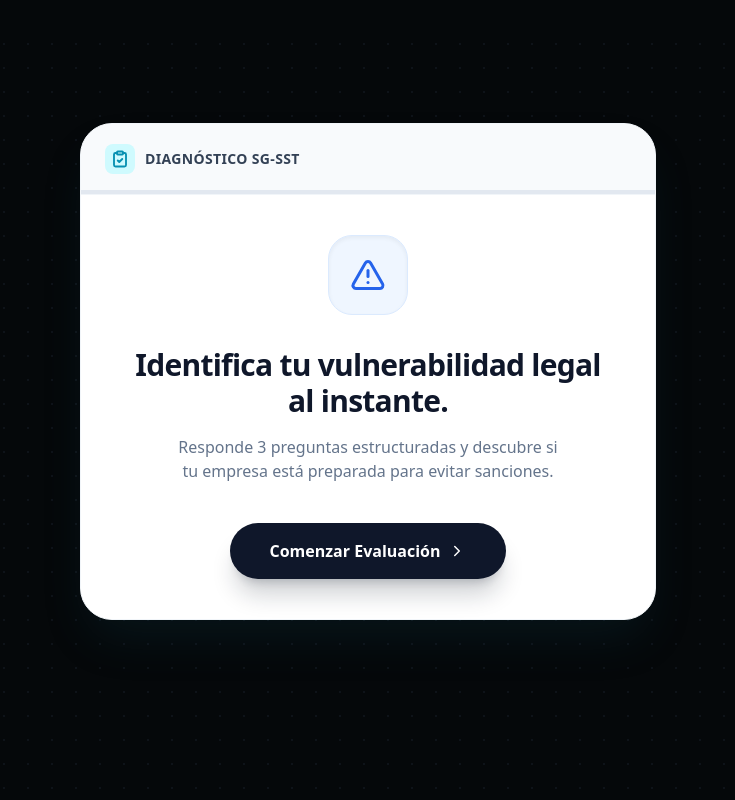
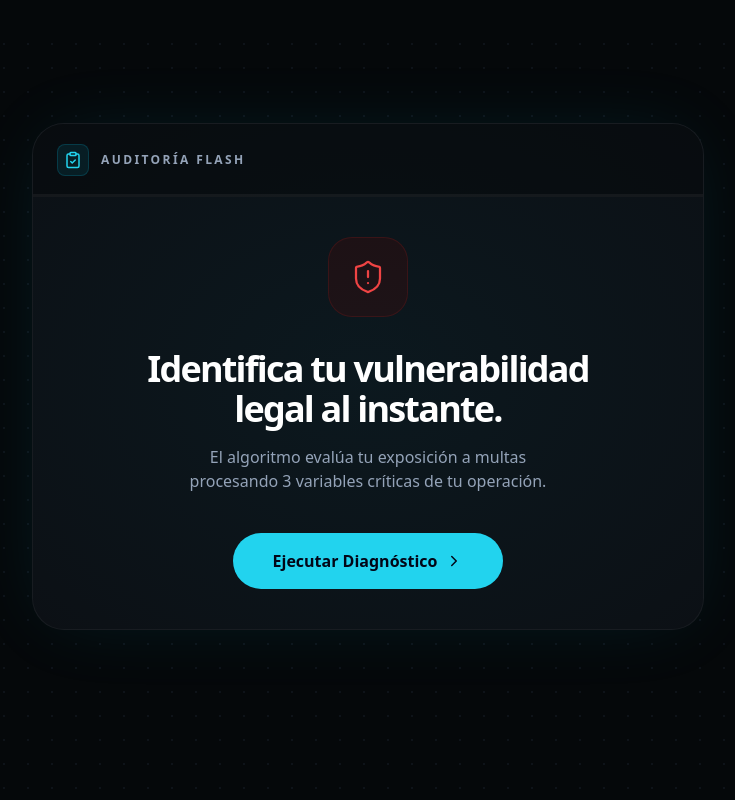
Before and after one commit to integralsst/SIS_CLIENT, a React (Vite) app: page / in a window 1280 px wide. Shown: the part 2080-2880 px from the top of the page, without its empty margins (272-1007 px from the left). Built offline with nearby package versions, Linux system fonts and the light colour scheme.

Commit message:
upgrade quiz

```diff
--- a/src/features/landing/components/DiagnosticQuiz.tsx
+++ b/src/features/landing/components/DiagnosticQuiz.tsx
@@ -7,12 +7,11 @@ import {
   Users,
   Activity,
   FileCheck,
-  AlertTriangle,
   CheckCircle2,
-  ChevronRight
+  ChevronRight,
+  ShieldAlert
 } from "lucide-react";
 
-// --- TIPOS Y PREGUNTAS ---
 type QuizStep = "start" | "question" | "lead_capture" | "result";
 
 const questions = [
@@ -52,7 +51,7 @@ export const DiagnosticQuiz = () => {
   const [step, setStep] = useState<QuizStep>("start");
   const [currentQ, setCurrentQ] = useState(0);
   const [answers, setAnswers] = useState<Record<string, string>>({});
-  const [score, setScore] = useState(34); // Base score inicial
+  const [score, setScore] = useState(34);
 
   const [leadData, setLeadData] = useState({ name: "", email: "", phone: "" });
 
@@ -62,14 +61,13 @@ export const DiagnosticQuiz = () => {
     setAnswers(prev => ({ ...prev, [questionId]: value }));
     setScore(prev => prev + points);
 
-    // Pequeño timeout para que el usuario vea el clic antes de cambiar de pantalla
     setTimeout(() => {
       if (currentQ < questions.length - 1) {
         setCurrentQ(prev => prev + 1);
       } else {
         setStep("lead_capture");
       }
-    }, 250);
+    }, 300);
   };
 
   const handleLeadSubmit = (e: React.FormEvent) => {
@@ -78,88 +76,106 @@ export const DiagnosticQuiz = () => {
   };
 
   const isSmallBusiness = answers["q_size"] === "small";
-  const progressPercentage = ((currentQ) / questions.length) * 100;
+  const progressPercentage = step === "start" ? 0 : step === "result" ? 100 : ((currentQ) / questions.length) * 100;
 
   return (
-    // AJUSTE: w-[calc(100%-2rem)] en móviles y sm:w-full en pantallas grandes
-    <div className="w-[calc(100%-2rem)] sm:w-full max-w-xl mx-auto bg-white rounded-[2rem] shadow-2xl shadow-cyan-900/20 overflow-hidden font-sans border border-slate-100 flex flex-col min-h-[480px]">
+    <div className="w-[calc(100%-2rem)] sm:w-full max-w-2xl mx-auto bg-[#0c1015] rounded-[2rem] border border-white/5 overflow-hidden font-sans relative shadow-[0_0_80px_-20px_rgba(6,182,212,0.15)] flex flex-col min-h-[500px] isolate">
 
-      {/* HEADER DINÁMICO */}
-      <div className="bg-slate-50 px-6 py-5 border-b border-slate-100 flex items-center justify-between relative">
-        <div className="flex items-center gap-2.5 text-slate-800">
-          <div className="p-1.5 bg-cyan-100 rounded-lg text-cyan-600">
-            <ClipboardCheck size={18} strokeWidth={2.5} />
+      {/* ILUMINACIÓN DE FONDO ACELERADA POR GPU */}
+      <div className="absolute top-[-50%] left-[-50%] w-[200%] h-[200%] bg-[radial-gradient(ellipse_at_center,_rgba(6,182,212,0.05)_0%,_transparent_50%)] pointer-events-none -z-10" />
+
+      {/* HEADER DINÁMICO TÁCTICO */}
+      <div className="px-6 py-5 border-b border-white/5 flex items-center justify-between relative bg-[#05080a]/50">
+        <div className="flex items-center gap-3 text-slate-300">
+          <div className="p-1.5 bg-cyan-500/10 border border-cyan-500/20 rounded-lg text-cyan-400">
+            <ClipboardCheck size={18} strokeWidth={2} />
           </div>
-          <span className="font-bold text-sm tracking-wide uppercase text-slate-700">Diagnóstico SG-SST</span>
+          <span className="font-bold text-xs tracking-[0.2em] uppercase text-slate-400">Auditoría Flash</span>
         </div>
 
         {step === "question" && (
-          <span className="text-xs font-bold text-slate-400">
-            Pregunta {currentQ + 1} de {questions.length}
+          <span className="text-xs font-bold text-cyan-500/70 tracking-widest uppercase">
+            Fase 0{currentQ + 1} // 0{questions.length}
           </span>
         )}
 
-        {/* BARRA DE PROGRESO INVISIBLE HASTA QUE EMPIEZAN LAS PREGUNTAS */}
-        <div className="absolute bottom-0 left-0 h-1 bg-slate-200 w-full">
+        {/* BARRA DE PROGRESO LUMINOSA */}
+        <div className="absolute bottom-0 left-0 h-[2px] bg-white/5 w-full">
           <motion.div
-            className="h-full bg-gradient-to-r from-cyan-400 to-blue-500"
+            className="h-full bg-cyan-400 shadow-[0_0_10px_rgba(6,182,212,0.8)]"
             initial={{ width: 0 }}
-            animate={{ width: step === "question" ? `${progressPercentage}%` : step === "lead_capture" ? "90%" : step === "result" ? "100%" : "0%" }}
-            transition={{ duration: 0.5, ease: "easeInOut" }}
+            animate={{ width: `${progressPercentage}%` }}
+            transition={{ duration: 0.5, ease: [0.16, 1, 0.3, 1] }}
           />
         </div>
       </div>
 
       {/* ÁREA DE CONTENIDO */}
-      <div className="p-6 md:p-10 flex-1 flex flex-col justify-center relative bg-white">
+      <div className="p-6 md:p-10 flex-1 flex flex-col justify-center relative">
         <AnimatePresence mode="wait">
 
           {/* --- PANTALLA 1: INICIO --- */}
           {step === "start" && (
-            <motion.div key="start" initial={{ opacity: 0, y: 10 }} animate={{ opacity: 1, y: 0 }} exit={{ opacity: 0, x: -20 }} className="text-center">
-              <div className="w-20 h-20 bg-blue-50 text-blue-600 rounded-3xl flex items-center justify-center mx-auto mb-8 shadow-inner border border-blue-100">
-                <AlertTriangle size={36} strokeWidth={2} />
+            <motion.div
+              key="start"
+              initial={{ opacity: 0, y: 15 }}
+              animate={{ opacity: 1, y: 0 }}
+              exit={{ opacity: 0, scale: 0.98 }}
+              transition={{ duration: 0.4, ease: "easeOut" }}
+              style={{ willChange: "opacity, transform" }}
+              className="text-center"
+            >
+              <div className="w-20 h-20 bg-red-950/30 border border-red-900/30 text-red-500 rounded-3xl flex items-center justify-center mx-auto mb-8 relative">
+                <div className="absolute inset-0 rounded-3xl animate-ping opacity-20 bg-red-500" />
+                <ShieldAlert size={36} strokeWidth={1.5} />
               </div>
-              <h3 className="text-2xl md:text-3xl font-black text-slate-900 mb-4 tracking-tight leading-tight">
-                Identifica tu vulnerabilidad legal al instante.
+              <h3 className="text-2xl md:text-4xl font-bold text-white mb-4 tracking-tighter leading-tight">
+                Identifica tu vulnerabilidad <br className="hidden md:block" />legal al instante.
               </h3>
-              <p className="text-slate-500 mb-10 max-w-sm mx-auto font-medium text-sm md:text-base leading-relaxed">
-                Responde 3 preguntas estructuradas y descubre si tu empresa está preparada para evitar sanciones.
+              <p className="text-slate-400 mb-10 max-w-sm mx-auto font-medium text-sm md:text-base leading-relaxed">
+                El algoritmo evalúa tu exposición a multas procesando 3 variables críticas de tu operación.
               </p>
               <button
                 onClick={handleStart}
-                className="w-full sm:w-max mx-auto px-10 py-4 rounded-full bg-slate-900 hover:bg-slate-800 text-white font-bold text-base transition-all hover:-translate-y-1 active:scale-95 shadow-xl shadow-slate-900/20 flex items-center justify-center gap-2"
+                className="group w-full sm:w-auto inline-flex items-center justify-center gap-2 px-10 py-4 bg-cyan-400 text-slate-950 rounded-full font-bold text-sm md:text-base transition-all duration-300 hover:bg-cyan-300 hover:scale-[1.02] active:scale-[0.98]"
               >
-                Comenzar Evaluación <ChevronRight size={18} />
+                Ejecutar Diagnóstico
+                <ChevronRight size={18} className="transition-transform group-hover:translate-x-1" />
               </button>
             </motion.div>
           )}
 
           {/* --- PANTALLA 2: PREGUNTAS --- */}
           {step === "question" && (
-            <motion.div key={`q_${currentQ}`} initial={{ opacity: 0, x: 20 }} animate={{ opacity: 1, x: 0 }} exit={{ opacity: 0, x: -20 }} className="w-full">
-
-              <div className="flex justify-center mb-6">
-                 <div className="p-4 bg-slate-50 rounded-2xl border border-slate-100 text-slate-400">
-                   {React.createElement(questions[currentQ].icon, { size: 32 })}
+            <motion.div
+              key={`q_${currentQ}`}
+              initial={{ opacity: 0, x: 20 }}
+              animate={{ opacity: 1, x: 0 }}
+              exit={{ opacity: 0, x: -20 }}
+              transition={{ duration: 0.4, ease: [0.16, 1, 0.3, 1] }}
+              style={{ willChange: "opacity, transform" }}
+              className="w-full"
+            >
+              <div className="flex mb-8">
+                 <div className="p-3 bg-white/5 rounded-2xl border border-white/10 text-cyan-400 shrink-0">
+                   {React.createElement(questions[currentQ].icon, { size: 28, strokeWidth: 1.5 })}
                  </div>
               </div>
 
-              <h3 className="text-xl md:text-2xl font-bold text-slate-900 mb-8 leading-tight text-center max-w-md mx-auto">
+              <h3 className="text-xl md:text-2xl font-bold text-white mb-8 leading-tight tracking-tight max-w-lg">
                 {questions[currentQ].title}
               </h3>
 
-              <div className="flex flex-col gap-3 max-w-md mx-auto">
+              <div className="flex flex-col gap-3 max-w-lg">
                 {questions[currentQ].options.map((opt, idx) => (
                   <button
                     key={idx}
                     onClick={() => handleAnswer(questions[currentQ].id, opt.value, opt.score)}
-                    className="w-full text-left p-4 md:p-5 rounded-2xl border-2 border-slate-100 hover:border-cyan-500 hover:bg-cyan-50/50 transition-all font-bold text-slate-700 hover:text-cyan-900 flex justify-between items-center group active:scale-[0.98]"
+                    className="w-full text-left p-4 md:p-5 rounded-xl border border-white/5 bg-[#05080a] hover:border-cyan-500/50 hover:bg-cyan-950/20 transition-all font-semibold text-slate-300 hover:text-white flex justify-between items-center group active:scale-[0.98]"
                   >
-                    <span>{opt.label}</span>
-                    {/* Botón radial simulado */}
-                    <div className="w-5 h-5 rounded-full border-2 border-slate-300 group-hover:border-cyan-500 flex items-center justify-center transition-colors shrink-0 ml-4">
-                      <div className="w-2.5 h-2.5 rounded-full bg-cyan-500 opacity-0 group-hover:opacity-100 transition-opacity" />
+                    <span className="text-sm md:text-base">{opt.label}</span>
+                    <div className="w-5 h-5 rounded-full border border-slate-600 group-hover:border-cyan-400 flex items-center justify-center transition-colors shrink-0 ml-4 relative">
+                      <div className="absolute inset-0 rounded-full bg-cyan-400 opacity-0 group-active:opacity-100 transition-opacity" />
                     </div>
                   </button>
                 ))}
@@ -167,86 +183,99 @@ export const DiagnosticQuiz = () => {
             </motion.div>
           )}
 
-          {/* --- PANTALLA 3: CAPTURA (Solución Anti-Zoom iOS) --- */}
+          {/* --- PANTALLA 3: CAPTURA DE DATOS --- */}
           {step === "lead_capture" && (
-            <motion.div key="lead" initial={{ opacity: 0, scale: 0.95 }} animate={{ opacity: 1, scale: 1 }} exit={{ opacity: 0, scale: 0.95 }} className="w-full">
-              <h3 className="text-2xl font-black text-slate-900 mb-2 text-center">
-                ¡Análisis Completado!
+            <motion.div
+              key="lead"
+              initial={{ opacity: 0, scale: 0.98 }}
+              animate={{ opacity: 1, scale: 1 }}
+              exit={{ opacity: 0, scale: 0.98 }}
+              transition={{ duration: 0.4, ease: [0.16, 1, 0.3, 1] }}
+              style={{ willChange: "opacity, transform" }}
+              className="w-full flex flex-col items-center"
+            >
+              <div className="w-16 h-16 bg-cyan-950/30 border border-cyan-500/30 text-cyan-400 rounded-2xl flex items-center justify-center mb-6">
+                <Activity size={28} strokeWidth={1.5} />
+              </div>
+              <h3 className="text-2xl md:text-3xl font-bold text-white mb-2 text-center tracking-tight">
+                Análisis Completado
               </h3>
-              <p className="text-slate-500 text-center mb-8 text-sm md:text-base font-medium max-w-xs mx-auto">
-                Ingresa tus datos para revelar tu puntaje exacto y entregarte el diagnóstico.
+              <p className="text-slate-400 text-center mb-8 text-sm md:text-base font-medium max-w-xs mx-auto">
+                Ingresa tus datos corporativos para desencriptar tu nivel de riesgo.
               </p>
 
-              <form onSubmit={handleLeadSubmit} className="flex flex-col gap-4 max-w-sm mx-auto w-full">
-                {/* NOTA CRÍTICA: text-[16px] evita que el iPhone haga zoom automático */}
+              <form onSubmit={handleLeadSubmit} className="flex flex-col gap-4 w-full max-w-sm">
                 <input
-                  required type="text" placeholder="Nombre o Empresa"
-                  className="w-full p-4 rounded-xl border border-slate-200 bg-slate-50 focus:bg-white focus:border-cyan-500 focus:ring-4 focus:ring-cyan-500/10 outline-none font-medium text-slate-800 transition-all text-[16px] placeholder:text-slate-400"
+                  required type="text" placeholder="Nombre de la Empresa"
+                  className="w-full p-4 rounded-xl border border-white/10 bg-[#05080a] focus:bg-[#0c131a] focus:border-cyan-500 focus:ring-1 focus:ring-cyan-500/50 outline-none font-medium text-white transition-all text-[16px] placeholder:text-slate-600"
                   value={leadData.name} onChange={e => setLeadData({...leadData, name: e.target.value})}
                 />
                 <input
-                  required type="email" placeholder="Correo Electrónico"
-                  className="w-full p-4 rounded-xl border border-slate-200 bg-slate-50 focus:bg-white focus:border-cyan-500 focus:ring-4 focus:ring-cyan-500/10 outline-none font-medium text-slate-800 transition-all text-[16px] placeholder:text-slate-400"
+                  required type="email" placeholder="Correo corporativo"
+                  className="w-full p-4 rounded-xl border border-white/10 bg-[#05080a] focus:bg-[#0c131a] focus:border-cyan-500 focus:ring-1 focus:ring-cyan-500/50 outline-none font-medium text-white transition-all text-[16px] placeholder:text-slate-600"
                   value={leadData.email} onChange={e => setLeadData({...leadData, email: e.target.value})}
                 />
-                <input
-                  required type="tel" placeholder="WhatsApp (Opcional)"
-                  className="w-full p-4 rounded-xl border border-slate-200 bg-slate-50 focus:bg-white focus:border-cyan-500 focus:ring-4 focus:ring-cyan-500/10 outline-none font-medium text-slate-800 transition-all text-[16px] placeholder:text-slate-400"
-                  value={leadData.phone} onChange={e => setLeadData({...leadData, phone: e.target.value})}
-                />
-                <button type="submit" className="w-full mt-4 p-4 rounded-xl bg-cyan-600 hover:bg-cyan-500 text-white font-bold text-base transition-all active:scale-95 shadow-xl shadow-cyan-600/20">
-                  Ver mis resultados
+                <button type="submit" className="w-full mt-2 p-4 rounded-xl bg-cyan-400 hover:bg-cyan-300 text-slate-950 font-bold text-base transition-all active:scale-95 shadow-[0_0_20px_rgba(6,182,212,0.3)]">
+                  Revelar Resultados
                 </button>
               </form>
             </motion.div>
           )}
 
-          {/* --- PANTALLA 4: RESULTADOS (El Embudo de Venta) --- */}
+          {/* --- PANTALLA 4: RESULTADOS --- */}
           {step === "result" && (
-            <motion.div key="result" initial={{ opacity: 0, y: 20 }} animate={{ opacity: 1, y: 0 }} className="text-center flex flex-col items-center">
-
-              <div className="relative w-32 h-32 mb-6 drop-shadow-xl">
-                <svg className="w-full h-full transform -rotate-90">
-                  <circle cx="64" cy="64" r="60" stroke="#f1f5f9" strokeWidth="8" fill="transparent" />
+            <motion.div
+              key="result"
+              initial={{ opacity: 0, y: 20 }}
+              animate={{ opacity: 1, y: 0 }}
+              transition={{ duration: 0.6, ease: [0.16, 1, 0.3, 1] }}
+              style={{ willChange: "opacity, transform" }}
+              className="text-center flex flex-col items-center"
+            >
+              <div className="relative w-32 h-32 mb-6">
+                <svg className="w-full h-full transform -rotate-90 filter drop-shadow-[0_0_10px_rgba(6,182,212,0.5)]">
+                  <circle cx="64" cy="64" r="60" stroke="#1e293b" strokeWidth="6" fill="transparent" />
                   <motion.circle
-                    cx="64" cy="64" r="60" stroke={score > 70 ? "#10b981" : "#ef4444"} strokeWidth="8" fill="transparent" strokeLinecap="round"
+                    cx="64" cy="64" r="60"
+                    stroke={score > 70 ? "#0ea5e9" : "#ef4444"}
+                    strokeWidth="6" fill="transparent" strokeLinecap="round"
                     strokeDasharray="377"
                     initial={{ strokeDashoffset: 377 }}
                     animate={{ strokeDashoffset: 377 - (377 * score) / 100 }}
-                    transition={{ duration: 1.5, ease: "easeOut", delay: 0.2 }}
+                    transition={{ duration: 1.5, ease: [0.16, 1, 0.3, 1], delay: 0.2 }}
                   />
                 </svg>
                 <div className="absolute inset-0 flex flex-col items-center justify-center">
-                  <span className="text-3xl font-black text-slate-900">{score}%</span>
+                  <span className="text-3xl font-black text-white">{score}%</span>
                 </div>
               </div>
 
-              <h3 className="text-2xl md:text-3xl font-black text-slate-900 mb-3">
-                {score > 70 ? "Cumplimiento Parcial" : "Riesgo de Sanción"}
+              <h3 className="text-2xl md:text-3xl font-bold text-white mb-4 tracking-tight">
+                {score > 70 ? "Cumplimiento Parcial" : "Riesgo de Sanción Crítico"}
               </h3>
 
-              <div className="bg-slate-50 border border-slate-100 rounded-2xl p-5 mb-8 max-w-md text-sm font-medium text-slate-600 leading-relaxed shadow-inner">
+              <div className="bg-[#05080a] border border-white/5 rounded-2xl p-5 mb-8 max-w-sm text-sm font-medium text-slate-400 leading-relaxed text-left">
                 {isSmallBusiness
-                  ? "Para empresas de tu tamaño, la norma exige 7 estándares clave. Tu nivel actual indica brechas operativas. Te entregamos todo parametrizado automáticamente."
-                  : "Por el volumen de trabajadores, requieres auditar múltiples áreas y matrices avanzadas. Necesitas una estructura robusta urgentemente."}
+                  ? "Para una operación de tu tamaño, la norma exige 7 estándares clave innegociables. Detectamos brechas operativas severas. Nuestro software parametriza y cubre estas fallas automáticamente."
+                  : "Por el volumen de trabajadores, estás obligado a auditar matrices avanzadas. Operar sin un sistema centralizado te expone a demandas irreversibles."}
               </div>
 
               {isSmallBusiness ? (
                 <div className="w-full flex flex-col items-center">
-                  <div className="mb-5">
-                    <span className="text-[10px] font-bold uppercase tracking-widest text-emerald-600 bg-emerald-50 px-3 py-1.5 rounded-full border border-emerald-100">Plan Autogestionable</span>
-                    <div className="text-4xl font-black text-slate-900 mt-4">$99.000 <span className="text-base font-bold text-slate-400">COP/mes</span></div>
+                  <div className="mb-6 flex flex-col items-center">
+                    <span className="text-[10px] font-bold uppercase tracking-widest text-cyan-400 border border-cyan-500/20 bg-cyan-950/30 px-3 py-1 rounded-full mb-3">Licencia Autogestionable</span>
+                    <div className="text-4xl font-bold text-white">$99.000 <span className="text-sm font-medium text-slate-500 uppercase tracking-widest">COP/mes</span></div>
                   </div>
-                  <button className="w-full sm:w-auto px-8 py-4 rounded-full bg-emerald-500 hover:bg-emerald-400 text-white font-bold text-base transition-all hover:-translate-y-1 active:scale-95 shadow-xl shadow-emerald-500/20 flex items-center justify-center gap-2">
-                    <CheckCircle2 size={20} /> Blindar mi Empresa Hoy
+                  <button className="w-full sm:w-auto px-8 py-4 rounded-full bg-cyan-400 hover:bg-cyan-300 text-slate-950 font-bold text-sm md:text-base transition-all active:scale-95 flex items-center justify-center gap-2 shadow-[0_0_20px_rgba(6,182,212,0.3)]">
+                    <CheckCircle2 size={18} strokeWidth={2.5} /> Blindar mi Empresa
                   </button>
                 </div>
               ) : (
                 <div className="w-full flex flex-col items-center pt-2">
-                  <button className="w-full sm:w-auto px-8 py-4 rounded-full bg-slate-900 hover:bg-slate-800 text-white font-bold text-base transition-all hover:-translate-y-1 active:scale-95 shadow-xl shadow-slate-900/20 flex items-center justify-center gap-2">
-                    <Users size={20} /> Agendar Sesión Técnica
+                  <button className="w-full sm:w-auto px-8 py-4 rounded-full bg-white hover:bg-slate-200 text-slate-900 font-bold text-sm md:text-base transition-all active:scale-95 flex items-center justify-center gap-2">
+                    <Users size={18} strokeWidth={2.5} /> Agendar Auditoría Técnica
                   </button>
-                  <p className="text-xs text-slate-400 mt-4 font-semibold">15 min gratis con un auditor experto</p>
+                  <p className="text-xs text-slate-500 mt-4 font-semibold uppercase tracking-widest">15 min con un especialista</p>
                 </div>
               )}
 
```
